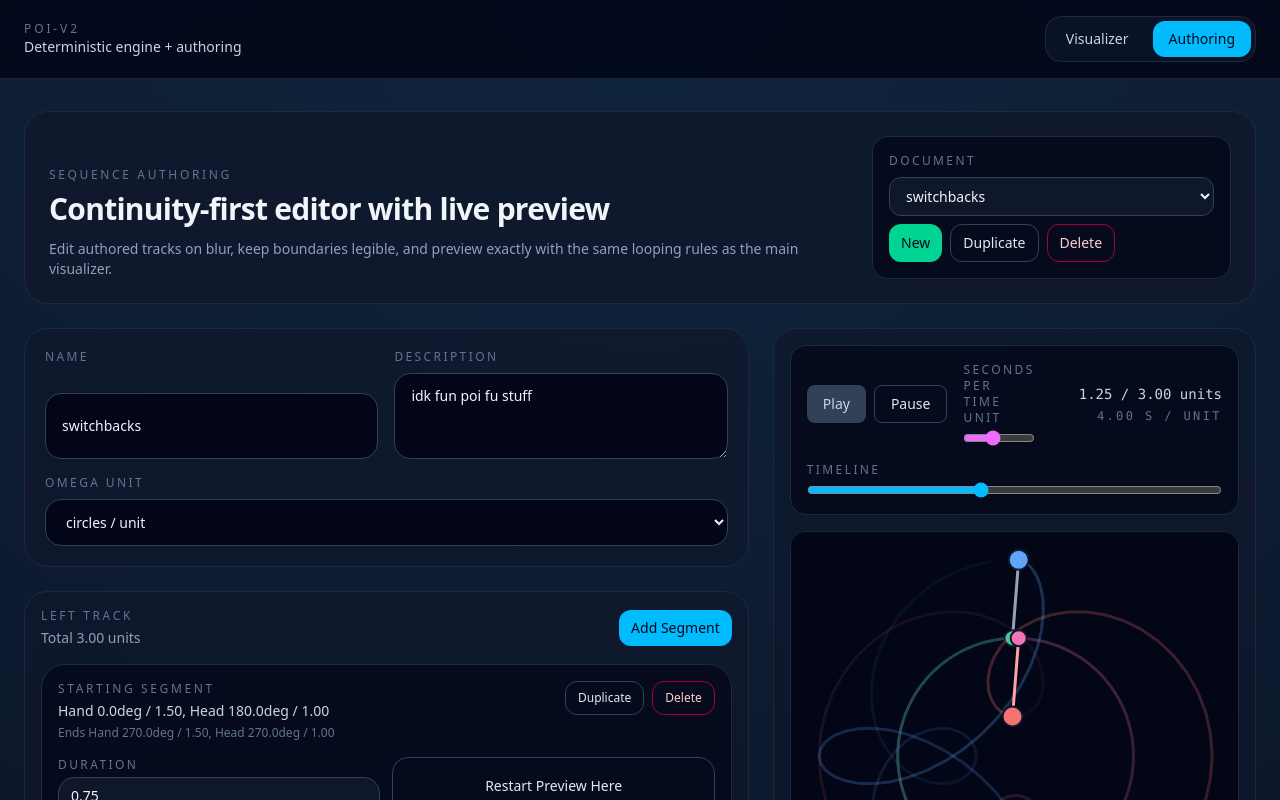
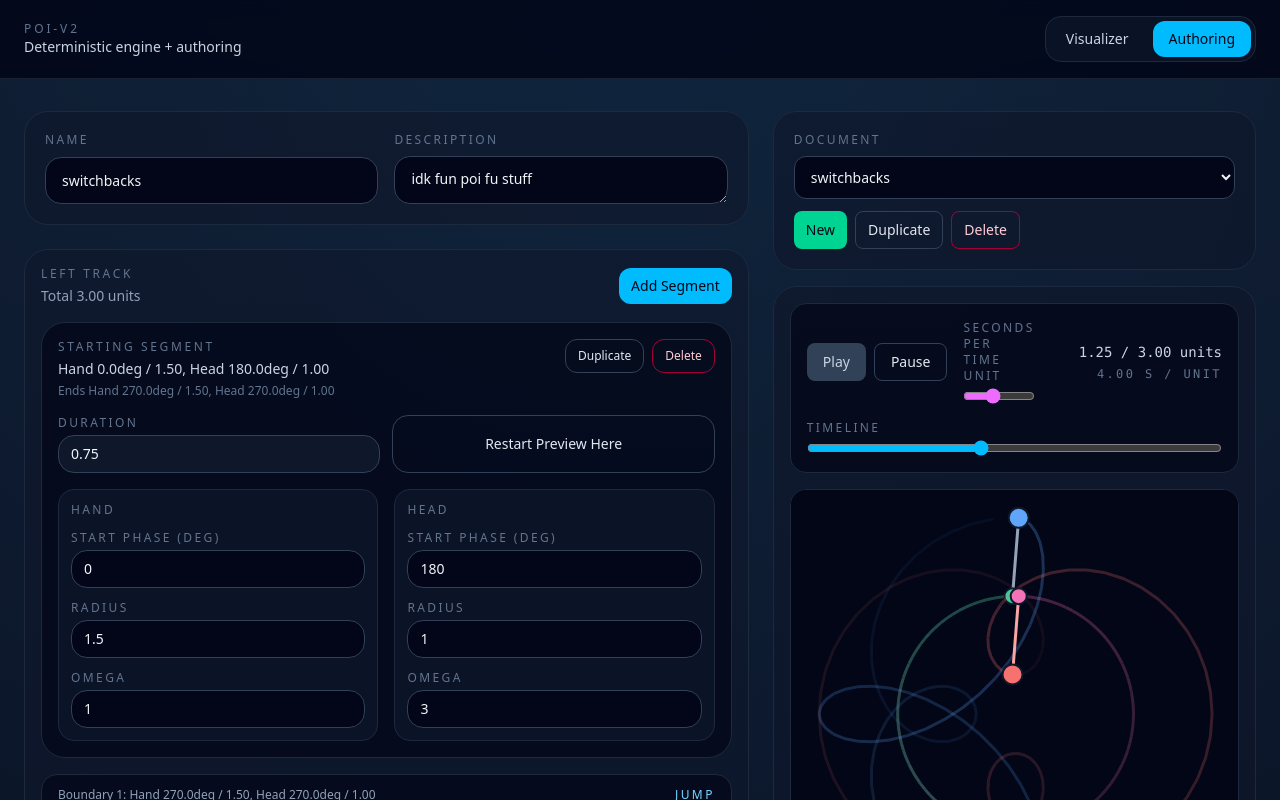
Before and after one commit to Jragon/poi-viz, a Vue app: page /authoring in a window 1280 px wide. Shown: the top 800 px of the page. Built offline with nearby package versions, Linux system fonts and the light colour scheme.

Commit message:
move around authoring page

```diff
--- a/src/authoring/components/AuthoringPreviewPanel.vue
+++ b/src/authoring/components/AuthoringPreviewPanel.vue
@@ -23,7 +23,7 @@ function formatNumber(value: number, digits = 2): string {
 </script>
 
 <template>
-  <aside class="grid min-w-0 gap-4 self-start xl:sticky xl:top-6">
+  <div class="grid min-w-0 gap-4">
     <div
       v-if="errorMessage"
       class="rounded-3xl border border-rose-900/60 bg-rose-950/40 p-5 text-sm text-rose-100"
@@ -62,5 +62,5 @@ function formatNumber(value: number, digits = 2): string {
         </div>
       </div>
     </section>
-  </aside>
+  </div>
 </template>
--- a/src/pages/AuthoringPage.vue
+++ b/src/pages/AuthoringPage.vue
@@ -199,61 +199,6 @@ onBeforeUnmount(() => {
 
 <template>
   <main class="mx-auto flex min-h-screen w-full max-w-360 flex-col gap-6 px-6 py-8">
-    <header
-      class="grid gap-4 rounded-3xl border border-slate-800 bg-slate-900/80 p-6 lg:grid-cols-[minmax(0,1fr)_auto] lg:items-end"
-    >
-      <div>
-        <p class="text-xs uppercase tracking-[0.22em] text-slate-500">Sequence Authoring</p>
-        <h1 class="mt-2 text-3xl font-semibold tracking-tight text-slate-100">
-          Continuity-first editor with live preview
-        </h1>
-        <p class="mt-3 max-w-3xl text-sm text-slate-400">
-          Edit authored tracks on blur, keep boundaries legible, and preview exactly with the same
-          looping rules as the main visualizer.
-        </p>
-      </div>
-
-      <div
-        class="grid gap-2 rounded-2xl border border-slate-800 bg-slate-950/70 p-4 text-sm text-slate-300"
-      >
-        <p class="text-xs uppercase tracking-[0.2em] text-slate-500">Document</p>
-        <select
-          class="rounded-xl border border-slate-700 bg-slate-900 px-3 py-2 text-slate-100"
-          :value="selectedEntry?.id ?? ''"
-          @change="onDocumentSelectionChange"
-        >
-          <option v-for="entry in library.documents.value" :key="entry.id" :value="entry.id">
-            {{ entry.document.name }}
-          </option>
-        </select>
-        <div class="flex flex-wrap gap-2">
-          <button
-            type="button"
-            class="rounded-xl bg-emerald-400 px-3 py-2 text-sm font-medium text-slate-950 transition hover:bg-emerald-300"
-            @click="library.createDocument()"
-          >
-            New
-          </button>
-          <button
-            type="button"
-            class="rounded-xl border border-slate-700 px-3 py-2 text-sm text-slate-200 transition hover:border-slate-500"
-            :disabled="!selectedEntry"
-            @click="selectedEntry && library.duplicateDocument(selectedEntry.id)"
-          >
-            Duplicate
-          </button>
-          <button
-            type="button"
-            class="rounded-xl border border-rose-800 px-3 py-2 text-sm text-rose-200 transition hover:border-rose-600 disabled:opacity-50"
-            :disabled="library.documents.value.length <= 1 || !selectedEntry"
-            @click="selectedEntry && library.deleteDocument(selectedEntry.id)"
-          >
-            Delete
-          </button>
-        </div>
-      </div>
-    </header>
-
     <section class="grid gap-6 xl:grid-cols-[minmax(0,1.2fr)_minmax(0,0.8fr)]">
       <div class="grid min-w-0 gap-6">
         <section
@@ -273,26 +218,12 @@ onBeforeUnmount(() => {
           <label class="grid min-w-0 gap-2 text-sm text-slate-300">
             <span class="text-xs uppercase tracking-[0.2em] text-slate-500">Description</span>
             <textarea
-              rows="3"
-              class="w-full min-w-0 rounded-2xl border border-slate-700 bg-slate-950 px-4 py-3 text-slate-100 outline-none transition focus:border-sky-400"
+              rows="1"
+              class="min-h-12 w-full min-w-0 rounded-2xl border border-slate-700 bg-slate-950 px-4 py-3 text-slate-100 outline-none transition focus:border-sky-400"
               :value="metaDrafts.description ?? selectedDocument?.description ?? ''"
               @input="metaDrafts.description = ($event.target as HTMLTextAreaElement).value"
               @blur="commitMetaDescription"
             />
-          </label>
-
-          <label class="grid min-w-0 gap-2 text-sm text-slate-300 lg:col-span-2">
-            <span class="text-xs uppercase tracking-[0.2em] text-slate-500">Omega Unit</span>
-            <select
-              class="w-full min-w-0 rounded-2xl border border-slate-700 bg-slate-950 px-4 py-3 text-slate-100 outline-none transition focus:border-sky-400"
-              :value="globalOmegaUnit"
-              @change="
-                globalOmegaUnit = ($event.target as HTMLSelectElement).value as AuthoredOmegaUnit
-              "
-            >
-              <option value="circles-per-unit">circles / unit</option>
-              <option value="radians-per-unit">rad / unit</option>
-            </select>
           </label>
         </section>
 
@@ -344,7 +275,9 @@ onBeforeUnmount(() => {
                 @delete="deleteSegment(view.trackId, segmentIndex)"
                 @jump-to-boundary="jumpToSegmentStart(view.trackId, segmentIndex)"
                 @jump-to-start="jumpToSegmentStart(view.trackId, segmentIndex)"
-                @update:duration="(value) => updateSegmentDuration(view.trackId, segmentIndex, value)"
+                @update:duration="
+                  (value) => updateSegmentDuration(view.trackId, segmentIndex, value)
+                "
                 @update:start-pose="
                   (payload) =>
                     updateSegmentStartPose(
@@ -356,13 +289,55 @@ onBeforeUnmount(() => {
                     )
                 "
                 @update:omega="
-                  (payload) => updateSegmentOmega(view.trackId, segmentIndex, payload.node, payload.value)
+                  (payload) =>
+                    updateSegmentOmega(view.trackId, segmentIndex, payload.node, payload.value)
                 "
               />
             </template>
           </article>
         </section>
       </div>
+
+      <aside class="grid min-w-0 gap-4 self-start xl:sticky xl:top-6">
+        <section
+          class="grid gap-2 rounded-3xl border border-slate-800 bg-slate-900/60 p-5 text-sm text-slate-300"
+        >
+          <p class="text-xs uppercase tracking-[0.2em] text-slate-500">Document</p>
+          <select
+            class="w-full min-w-0 rounded-xl border border-slate-700 bg-slate-950 px-3 py-2.5 text-slate-100 outline-none transition focus:border-sky-400"
+            :value="selectedEntry?.id ?? ''"
+            @change="onDocumentSelectionChange"
+          >
+            <option v-for="entry in library.documents.value" :key="entry.id" :value="entry.id">
+              {{ entry.document.name }}
+            </option>
+          </select>
+          <div class="flex flex-wrap gap-2 pt-1">
+            <button
+              type="button"
+              class="rounded-lg bg-emerald-400 px-3 py-2 text-sm font-medium text-slate-950 transition hover:bg-emerald-300"
+              @click="library.createDocument()"
+            >
+              New
+            </button>
+            <button
+              type="button"
+              class="rounded-lg border border-slate-700 px-3 py-2 text-sm text-slate-200 transition hover:border-slate-500 disabled:opacity-50"
+              :disabled="!selectedEntry"
+              @click="selectedEntry && library.duplicateDocument(selectedEntry.id)"
+            >
+              Duplicate
+            </button>
+            <button
+              type="button"
+              class="rounded-lg border border-rose-800 px-3 py-2 text-sm text-rose-200 transition hover:border-rose-600 disabled:opacity-50"
+              :disabled="library.documents.value.length <= 1 || !selectedEntry"
+              @click="selectedEntry && library.deleteDocument(selectedEntry.id)"
+            >
+              Delete
+            </button>
+          </div>
+        </section>
 
         <AuthoringPreviewPanel
           :error-message="previewErrorMessage"
@@ -372,6 +347,7 @@ onBeforeUnmount(() => {
           :scene-world-radius="sceneWorldRadius"
           :track-totals="trackTotals"
         />
+      </aside>
     </section>
   </main>
 </template>
```
Lines whose indentation alone changed are shown as unchanged.
